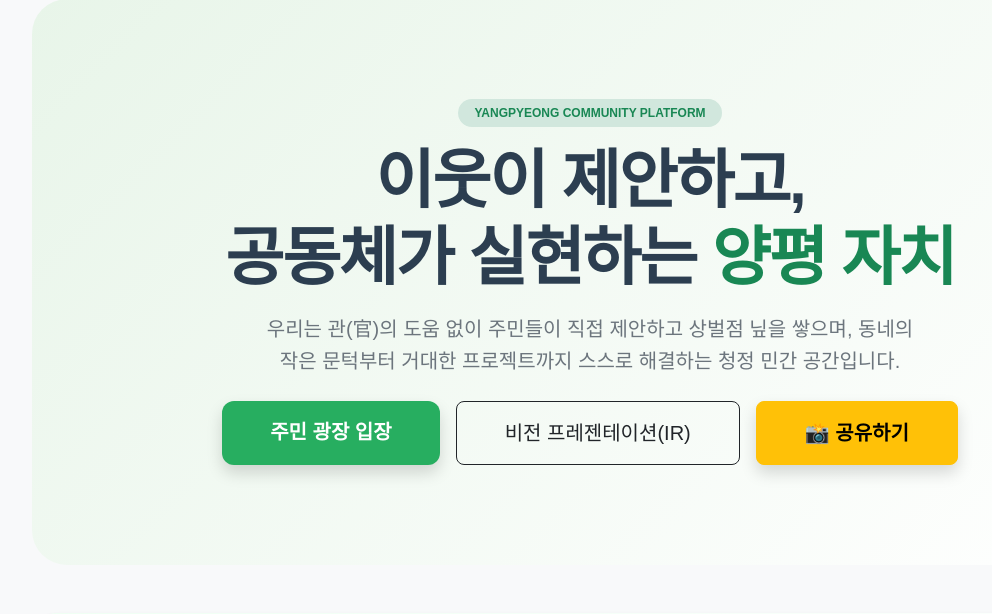
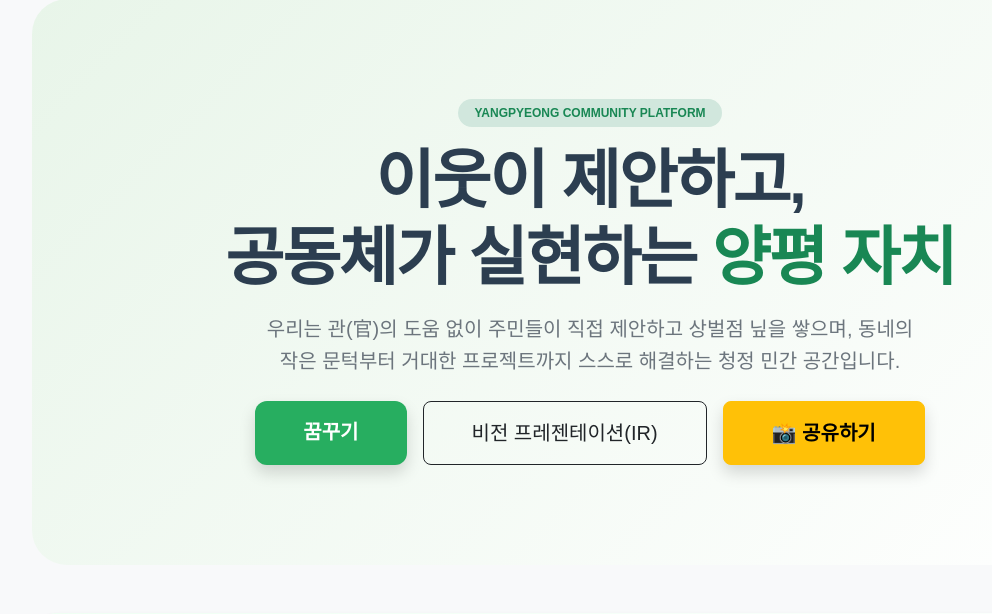
Before and after one commit to laondol/unocum, a Flask app: page / in a window 1280 px wide. Shown: the part 88-702 px from the top of the page, without its empty margins (50-1042 px from the left). Run offline with Flask 3, Linux system fonts and the light colour scheme; some libraries are stand-ins or nearby versions; some web fonts are replaced.

Commit message:
통일: '주민 광장 입장' → '꿈꾸기'

```diff
--- a/templates/intro.html
+++ b/templates/intro.html
@@ -9,7 +9,7 @@
         동네의 작은 문턱부터 거대한 프로젝트까지 스스로 해결하는 청정 민간 공간입니다.
     </p>
     <div class="d-flex justify-content-center gap-3 flex-wrap">
-        <a href="/main" class="btn btn-success btn-lg px-5 py-3 fw-bold shadow">주민 광장 입장</a>
+        <a href="/main" class="btn btn-success btn-lg px-5 py-3 fw-bold shadow">꿈꾸기</a>
         <a href="/presentation" class="btn btn-outline-dark btn-lg px-5 py-3">비전 프레젠테이션(IR)</a>
         {% if session.get('username') %}
         <a href="/share-report" class="btn btn-warning btn-lg px-5 py-3 fw-bold shadow">📸 공유하기</a>
```
